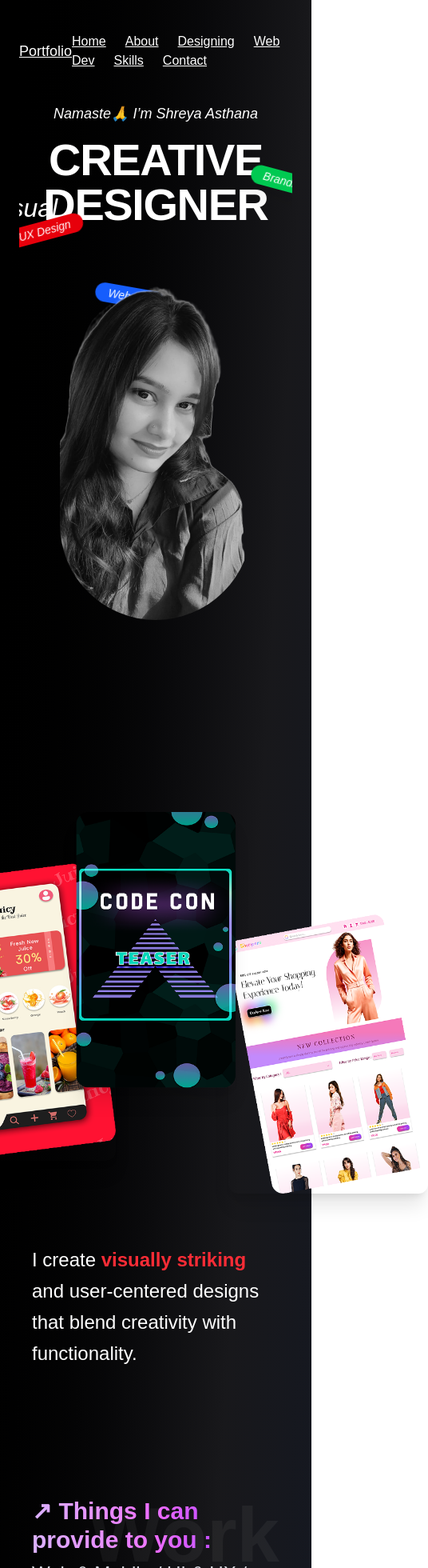
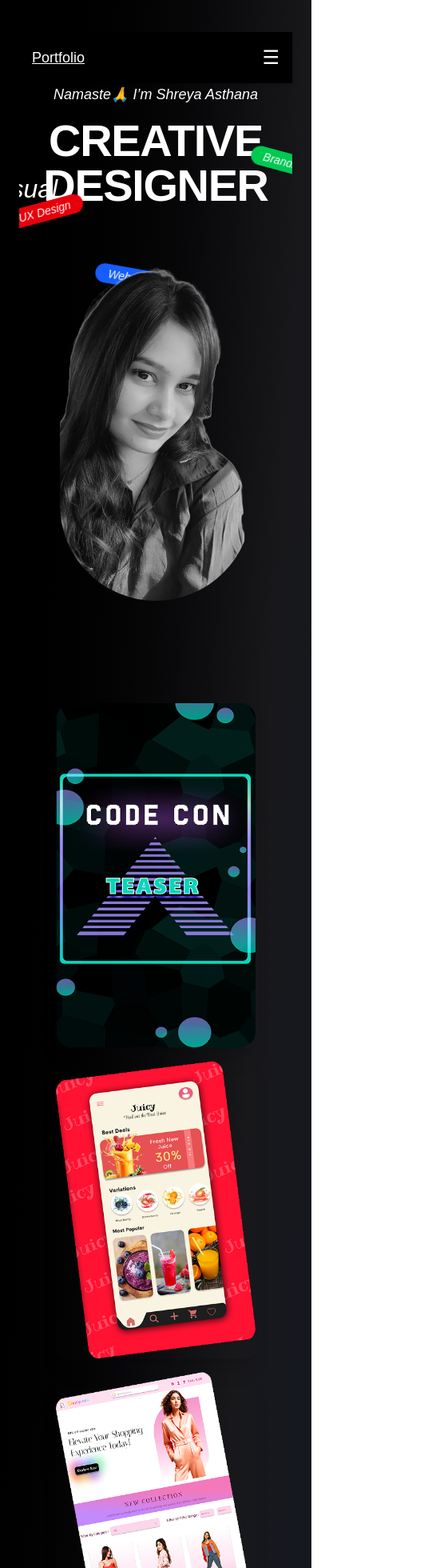
Before and after one commit to ShreyaAsthana08/Portfolio-Shreya-Asthana, a Next.js app: page / in a window 390 px wide. Shown: the top 1960 px of the page at 80% size, 536 px wide, since content can reach past the window. Built offline with nearby package versions, Linux system fonts and the light colour scheme.

Commit message:
responsiveness

```diff
--- a/src/app/components/About.jsx
+++ b/src/app/components/About.jsx
@@ -1,12 +1,8 @@
-'use client'
-import React from 'react'
-import { useState, useEffect } from 'react';
+'use client';
+import React, { useState, useEffect } from 'react';
 import Image from 'next/image';
 
-
-export const About = () => {
-
-
+const About = () => {
   const [animateImages, setAnimateImages] = useState(false);
 
   useEffect(() => {
@@ -22,73 +18,82 @@ export const About = () => {
     return () => window.removeEventListener('scroll', handleScroll);
   }, []);
 
-
   return (
-    <div>
-  {/* Visual Design Section */}
-        <section id="visual-section" className="flex flex-col-reverse sm:flex-row justify-between items-center gap-10 mt-32">
-          {/* Text Side */}
-          <div className="max-w-xl text-left px-4 sm:px-0 animate-fade-in">
+    <section id="visual-section" className="flex flex-col-reverse lg:flex-row justify-between items-center gap-10 mt-32 px-4 lg:px-0 overflow-hidden">
+      {/* Text Section */}
+      <div className="max-w-xl text-left animate-fade-in">
         <p className="text-2xl sm:text-3xl leading-relaxed">
           I create <span className="text-red-500 font-semibold">visually striking</span> and user-centered designs
           that blend creativity with functionality.
         </p>
       </div>
 
-          {/* Animated Image Stack */}
-          <div className="relative w-full sm:w-1/2 max-w-[500px] h-[500px]">
+      {/* Image Stack */}
+      <div className="relative w-full lg:w-1/2 h-auto max-w-[500px] flex lg:block justify-center items-center">
+        {/* For small screens: stack images */}
+        <div className="flex flex-col gap-4 lg:hidden">
+          <Image src="/img1.png" alt="Project 1" width={250} height={300} className="rounded-xl shadow-xl mx-auto" />
+          <Image src="/img2.png" alt="Project 2" width={250} height={300} className="rounded-xl shadow-xl mx-auto" />
+          <Image src="/img3.png" alt="Project 3" width={250} height={300} className="rounded-xl shadow-xl mx-auto" />
+        </div>
+
+        {/* For large screens: animated overlap */}
+        <div className="hidden lg:block relative h-[500px] w-full">
+  {/* Center Image */}
   <Image
     src="/img1.png"
     alt="Project 1"
     width={200}
     height={300}
-              className={`absolute top-0 left-1/2 -translate-x-1/2 rounded-xl shadow-xl transition-all duration-700 ease-out ${animateImages ? 'opacity-100 translate-y-0' : 'opacity-0 translate-y-10'}`}
+    className={`absolute top-0 left-1/2 -translate-x-1/2 rounded-xl shadow-xl transition-all duration-700 ease-out
+      ${animateImages ? 'opacity-100 translate-y-0' : 'opacity-0 translate-y-10'}`}
     style={{ zIndex: 10 }}
   />
+
   {/* Left Image */}
   <Image
     src="/img2.png"
     alt="Project 2"
     width={250}
     height={300}
-              className={`absolute top-16 left-1/2 rounded-xl shadow-xl transition-all duration-700 ease-out delay-200 z-5
-                ${animateImages
-                  ? '-translate-x-[120%] opacity-100 translate-y-0'
-                  : '-translate-x-1/2 opacity-0 translate-y-10'
-                }`}
+    className={`absolute top-16 left-[10%] rounded-xl shadow-xl transition-all duration-700 ease-out delay-200
+      ${animateImages ? 'opacity-100 translate-y-0' : 'opacity-0 translate-y-10'}`}
     style={{ zIndex: 5 }}
   />
+
   {/* Right Image */}
   <Image
     src="/img3.png"
     alt="Project 3"
     width={250}
     height={300}
-              className={`absolute top-32 left-2/5 rounded-xl shadow-xl transition-all duration-700 ease-out delay-400 z-1
-                ${animateImages
-                  ? 'translate-x-[50%] opacity-100 translate-y-0'
-                  : '-translate-x-1/2 opacity-0 translate-y-10'
-                }`}
+    className={`absolute top-20 right-[10%] rounded-xl shadow-xl transition-all duration-700 ease-out delay-400
+      ${animateImages ? 'opacity-100 translate-y-0' : 'opacity-0 translate-y-10'}`}
     style={{ zIndex: 1 }}
   />
 </div>
-          <br /><br /><br />
-        </section>
 
+      </div>
+
+      {/* Fade animation */}
       <style jsx>{`
-            @keyframes slide-up {
-          0% { opacity: 0; transform: translateY(30px); }
-          100% { opacity: 1; transform: translateY(0); }
+        @keyframes fade-in {
+          0% {
+            opacity: 0;
+            transform: translateY(30px);
           }
-        .animate-slide-up {
-          animation: slide-up 1s ease-out forwards;
+          100% {
+            opacity: 1;
+            transform: translateY(0);
+          }
         }
 
+        .animate-fade-in {
+          animation: fade-in 1s ease-out forwards;
+        }
       `}</style>
-
-
-    </div>
-  )
-}
+    </section>
+  );
+};
 
 export default About;
--- a/src/app/components/Contact.jsx
+++ b/src/app/components/Contact.jsx
@@ -13,31 +13,34 @@ import {
 
 export default function ContactSection() {
   return (
-    <section id='contact' className="relative bg-gradient-to-bl from-black via-zinc-900 to-black text-white py-20 px-4 rounded-3xl mt-20 max-w-6xl mx-auto shadow-inner overflow-hidden">
-      {/* Glowing Background Pulse */}
+    <section
+      id="contact"
+      className="relative bg-gradient-to-bl from-black via-zinc-900 to-black text-white py-20 px-4 rounded-3xl mt-20 max-w-6xl mx-auto shadow-inner overflow-hidden"
+    >
+      {/* Background Glow - Responsive Size */}
       <motion.div
-        className="absolute top-0 left-1/2 w-[900px] h-[600px] -translate-x-1/2 rounded-full bg-green-500/10 blur-3xl z-0"
+        className="absolute top-0 left-1/2 w-[95vw] max-w-[600px] h-[400px] sm:h-[500px] -translate-x-1/2 rounded-full bg-green-500/10 blur-3xl z-0"
         animate={{ scale: [1, 1.15, 1], opacity: [0.2, 0.3, 0.2] }}
         transition={{ duration: 6, repeat: Infinity }}
       />
 
-      {/* Title */}
+      {/* Heading */}
       <motion.h2
         initial={{ opacity: 0, scale: 0.9 }}
         whileInView={{ opacity: 1, scale: 1 }}
         transition={{ duration: 0.5 }}
-        className="text-5xl font-extrabold text-center mb-12 relative z-10 text-white drop-shadow-[3px_3px_2px_#00ffab]"
+        className="text-4xl sm:text-5xl font-extrabold text-center mb-12 relative z-10 text-white drop-shadow-[3px_3px_2px_#00ffab]"
       >
         Let’s Work Together
       </motion.h2>
 
       {/* CTA Buttons */}
-      <div className="flex flex-col sm:flex-row justify-center items-center gap-8 mb-10 relative z-10">
+      <div className="flex flex-col sm:flex-row justify-center items-center gap-6 sm:gap-8 mb-10 relative z-10">
         <motion.a
           whileHover={{ scale: 1.05 }}
           whileTap={{ scale: 0.95 }}
-          href="https://mail.google.com/mail/u/2/#inbox?compose=CllgCJqbzqvFSBhNDlmgKLFVtGHgQJPhLPSZdkmVmmQhKvKQdncVngLlbZkPMgdnbWPXnvcRXJV"
-          className="border border-emerald-500 hover:bg-emerald-600 transition px-10 py-4 rounded-full text-xl font-medium shadow-lg relative overflow-hidden"
+          href="mailto:work.shreya123@gmail.com"
+          className="border border-emerald-500 hover:bg-emerald-600 transition px-8 py-3 rounded-full text-base sm:text-lg font-medium shadow-lg text-center w-[260px]"
         >
           Message
         </motion.a>
@@ -46,7 +49,7 @@ export default function ContactSection() {
           whileHover={{ scale: 1.05 }}
           whileTap={{ scale: 0.95 }}
           href="tel:+919818570119"
-          className="border border-emerald-500 hover:bg-emerald-600 transition text-white px-10 py-4 rounded-full text-xl font-medium shadow-md"
+          className="border border-emerald-500 hover:bg-emerald-600 transition text-white px-8 py-3 rounded-full text-base sm:text-lg font-medium shadow-md text-center w-[260px]"
         >
           Discuss a Project
         </motion.a>
@@ -54,7 +57,7 @@ export default function ContactSection() {
 
       {/* Contact Info */}
       <motion.div
-        className="flex flex-col sm:flex-row justify-center items-center gap-10 text-lg text-white/80 mb-10 relative z-10"
+        className="flex flex-col sm:flex-row justify-center items-center gap-6 text-base sm:text-lg text-white/80 mb-10 relative z-10 text-center"
         initial={{ opacity: 0, y: 20 }}
         whileInView={{ opacity: 1, y: 0 }}
         transition={{ duration: 0.6 }}
@@ -69,14 +72,11 @@ export default function ContactSection() {
 
       {/* Social Icons */}
       <motion.div
-        className="flex justify-center gap-10 text-4xl relative z-10"
+        className="flex flex-wrap justify-center gap-6 text-3xl sm:text-4xl relative z-10 overflow-hidden"
         initial="hidden"
         whileInView="visible"
         transition={{ staggerChildren: 0.1 }}
-        variants={{
-          hidden: {},
-          visible: {},
-        }}
+        variants={{ hidden: {}, visible: {} }}
       >
         {[
           { icon: <FaLinkedin />, href: 'https://www.linkedin.com/in/shreya-asthana-b9470a250/' },
@@ -90,7 +90,9 @@ export default function ContactSection() {
             whileHover={{ scale: 1.2, rotate: 2 }}
             transition={{ type: 'spring', stiffness: 300 }}
             href={item.href}
-            className="hover:text-emerald-400 hover:text-5xl transition "
+            className="hover:text-emerald-400 transition"
+            target="_blank"
+            rel="noopener noreferrer"
           >
             {item.icon}
           </motion.a>
--- a/src/app/components/Navbar.jsx
+++ b/src/app/components/Navbar.jsx
@@ -1,26 +1,73 @@
-import React from 'react'
-import Link from 'next/link'
-
+'use client';
+import React, { useState } from 'react';
+import Link from 'next/link';
 
 export const Navbar = () => {
+  const [isOpen, setIsOpen] = useState(false);
+
   return (
-    <div>
-         {/* Navbar */}
-      <nav className="flex justify-between items-center text-white mb-10">
-        <Link href="#" className="underline text-lg font-medium">Portfolio</Link>
-        <div className="space-x-6">
-          <Link href="#home" className="underline">Home</Link>
-          <Link href="#visual-section" className="underline">About</Link>
-          <Link href="#projects" className="underline">Designing</Link>
-          <Link href="#webdev" className="underline">Web Dev</Link>
+    <nav className="bg-black text-white px-4 py-4 shadow-md">
+      <div className="flex justify-between items-center">
+        <Link href="#" className="underline text-lg font-medium">
+          Portfolio
+        </Link>
 
+        {/* Mobile Menu Button */}
+        <button
+          onClick={() => setIsOpen(!isOpen)}
+          className="text-white text-2xl md:hidden focus:outline-none"
+        >
+          ☰
+        </button>
 
-          <Link href="#skills" className="underline">Skills</Link>
-          <Link href="#contact" className="underline">Contact</Link>
+        {/* Desktop Links */}
+        <div className="hidden md:flex space-x-6">
+          <Link href="#home" className="underline">
+            Home
+          </Link>
+          <Link href="#visual-section" className="underline">
+            About
+          </Link>
+          <Link href="#projects" className="underline">
+            Designing
+          </Link>
+          <Link href="#webdev" className="underline">
+            Web Dev
+          </Link>
+          <Link href="#skills" className="underline">
+            Skills
+          </Link>
+          <Link href="#contact" className="underline">
+            Contact
+          </Link>
         </div>
-      </nav>
-    </div>
-  )
-}
+      </div>
 
-export default Navbar
+      {/* Mobile Links */}
+      {isOpen && (
+        <div className="flex flex-col mt-4 space-y-2 md:hidden text-center">
+          <Link href="#home" className="underline">
+            Home
+          </Link>
+          <Link href="#visual-section" className="underline">
+            About
+          </Link>
+          <Link href="#projects" className="underline">
+            Designing
+          </Link>
+          <Link href="#webdev" className="underline">
+            Web Dev
+          </Link>
+          <Link href="#skills" className="underline">
+            Skills
+          </Link>
+          <Link href="#contact" className="underline">
+            Contact
+          </Link>
+        </div>
+      )}
+    </nav>
+  );
+};
+
+export default Navbar;
--- a/src/app/layout.js
+++ b/src/app/layout.js
@@ -1,6 +1,5 @@
 import { Geist, Geist_Mono } from "next/font/google";
 import "./globals.css";
-import { IconBase } from "react-icons";
 
 const geistSans = Geist({
   variable: "--font-geist-sans",
@@ -13,9 +12,9 @@ const geistMono = Geist_Mono({
 });
 
 export const metadata = {
-  title: "Portfolio-Shreya Asthana",
-icons: {
-    icon: '/favicon.png',
+  title: "Portfolio - Shreya Asthana",
+  icons: {
+    icon: "/favicon.png",
   },
 };
 
@@ -23,7 +22,7 @@ export default function RootLayout({ children }) {
   return (
     <html lang="en">
       <body
-        className={`${geistSans.variable} ${geistMono.variable} antialiased`}
+        className={`${geistSans.variable} ${geistMono.variable} antialiased overflow-x-hidden`}
       >
         {children}
       </body>
```
Lines whose indentation alone changed are shown as unchanged.
